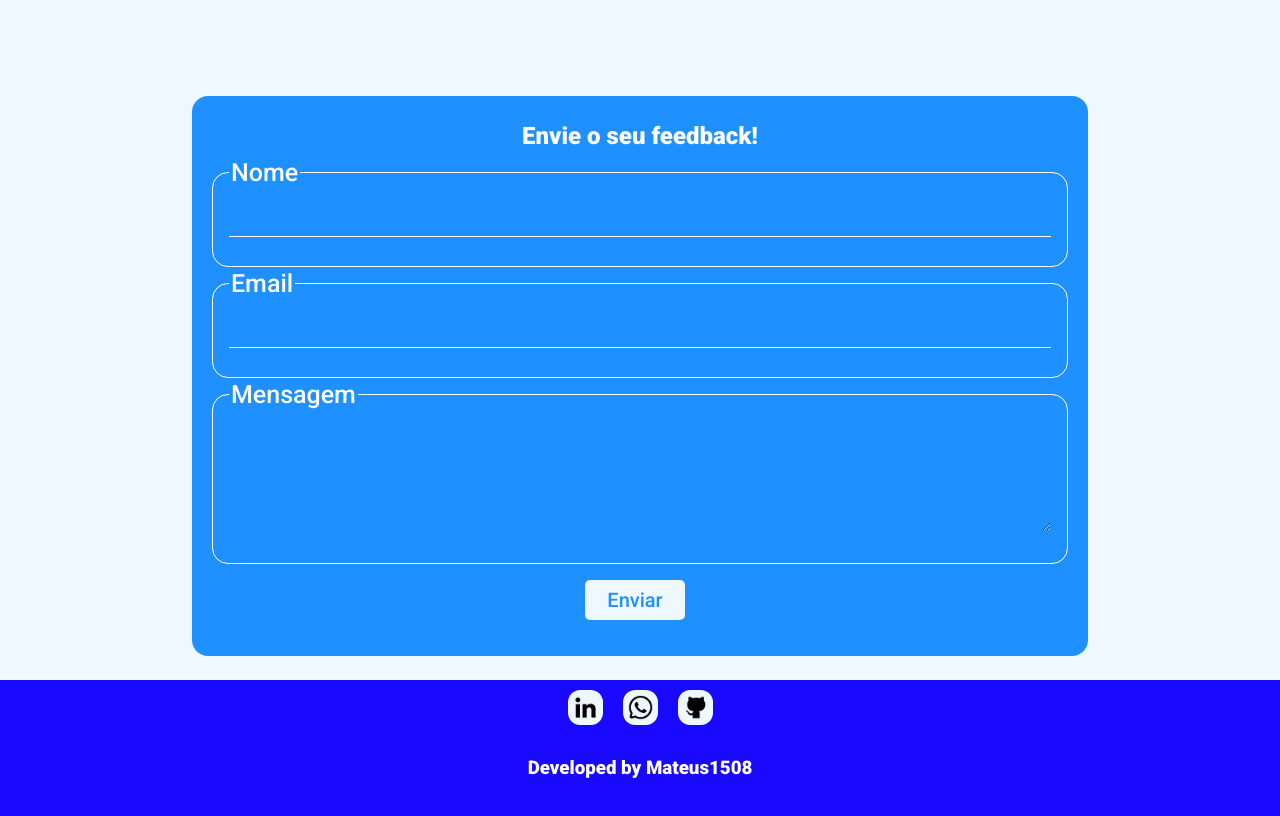
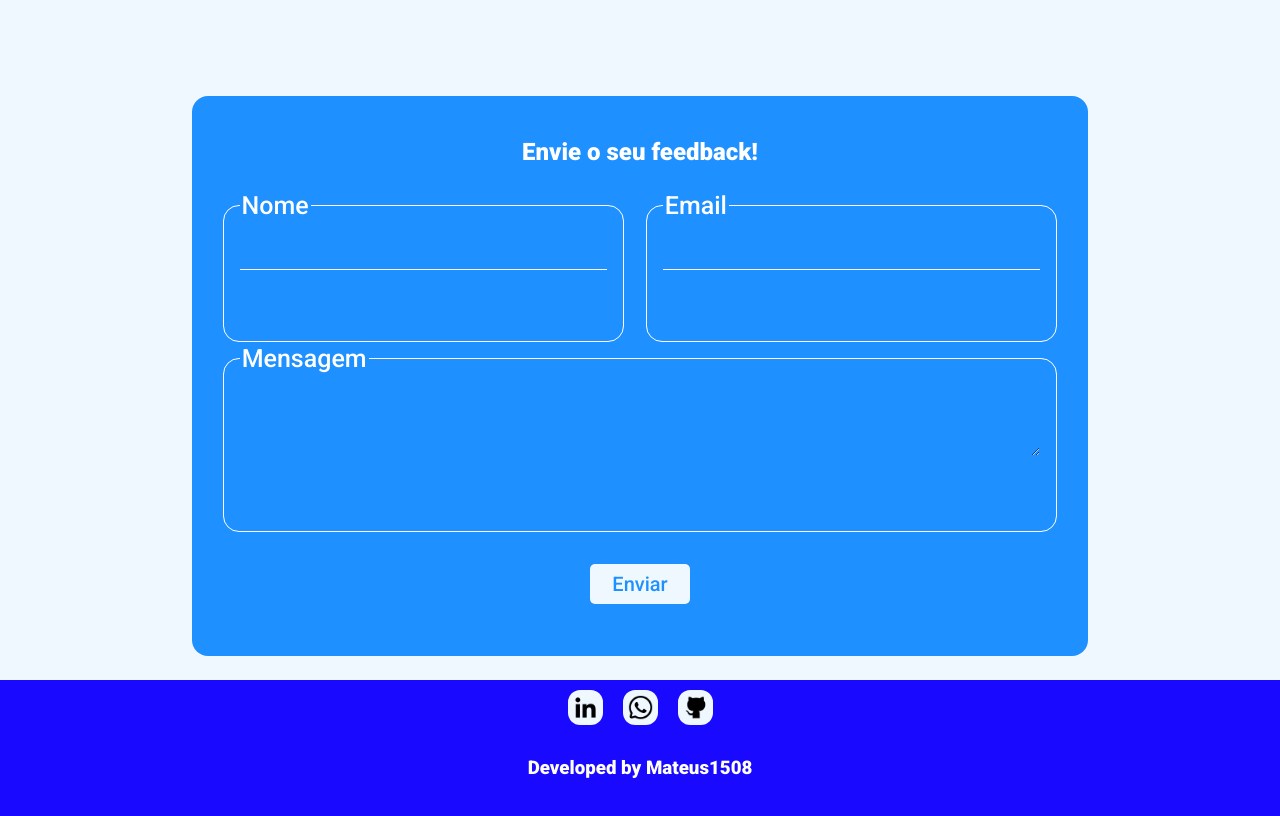
Before and after one commit to Mateus1508/My-Portfolio, a React (Vite) app: page / in a window 1280 px wide. Shown: the part 3140-3956 px from the top of the page. Built offline with nearby package versions, Linux system fonts and the light colour scheme.

Commit message:
component-contact-done

```diff
--- a/src/Components/Contact/Contact.jsx
+++ b/src/Components/Contact/Contact.jsx
@@ -1,4 +1,4 @@
-import React, {useRef, useState} from 'react';
+import React, {useRef, useEffect, useState} from 'react';
 import emailjs from '@emailjs/browser';
 
 import { ContactContainer, Footer } from './contactStyle';
@@ -19,47 +19,78 @@ const Contact = () => {
       e.target.reset();
     }
 
-    const [validateEmail, setValidateEmail] = useState(false);
-    const [validateMessage, setValidateMessage] = useState();
+    const initialValues = { email: "", message: "" };
+    const [formValues, setFormValues] = useState(initialValues);
+    const [formErrors, setFormErrors] = useState({});
+    const [isSubmit, setIsSubmit] = useState(false);
 
-    function handleEmail () {
-      setValidateEmail(!email.includes('@'))
-    }
+    const handleChanges = (e) => {
+      const { name, value } = e.target;
+      setFormValues({ ...formValues, [name]: value });
+    };
 
-    function EmailContent () {
-      return <span color="red">Email inválido!</span>
-    }
+    const handleSubmit = (e) => {
+      e.preventDefault();
+      setFormErrors(validate(formValues));
+      setIsSubmit(true);
+    };
 
-    function handleMessage () {
-      setValidateMessage(!message.length() < 10)
-    }
+    useEffect(() => {
+      console.log(formErrors);
+      if (Object.keys(formErrors).length === 0 && isSubmit) {
+        console.log(formValues);
+      }
+    }, [formErrors]);
 
-    function MessageContent () {
-      return <span color="red">A mensagem deve possuir no mínimo 10 caracteres! </span>
-    }
-
-
+    const validate = (values) => {
+      const errors = {};
+      if (!values.email) {
+        errors.email = "O email não pode estar vazio!";
+      } else if (!values.email.includes("@", ".")) {
+        errors.email = "Formato do e-mail não aceito!";
+      }
+      if (!values.message) {
+        errors.message = "É necessário por uma mensagem!";
+      } else if (values.message.length <= 10) {
+        errors.message = "A mensagem deve ter ao menos 10 caracteres!";
+      }
+      return errors;
+    };
 
   return (
     <ContactContainer id="Contact">
 
       <form ref={form} onSubmit={sendEmail}>
-          <h2 >Envie o seu feedback!</h2>
-          <fieldset>
+          <h2 className="title" >Envie o seu feedback!</h2>
+          <fieldset className="name">
             <legend>Nome</legend>
-            <input type="text" name="name" maxlength="30"  required/>
+            <input type="text"
+            name="name"
+            maxlength="30"
+            />
           </fieldset>
-          <fieldset>
+          <fieldset  className="email">
             <legend>Email</legend>
-            <input type="email" name="email" maxlength="45"required/>
-            {validateEmail && <EmailContent/>}
+            <input type="email"
+            name="email"
+            maxlength="45"
+            onChange={handleChanges}
+            value={formValues.email}
+            />
+            <span>{formErrors.email}</span>
           </fieldset>
-          <fieldset>
+          <fieldset className="message">
             <legend>Mensagem</legend>
-            <textarea name="message" onFocusOut={handleMessage} rows="4" maxlength="700" wrap="hard" required/>
-            {validateMessage && <MessageContent/>}
+            <textarea name="message"
+            onChange={handleChanges}
+            rows="3"
+            maxlength="700"
+            wrap="hard"
+            value={formValues.message}
+            />
+            <span>{formErrors.message}</span>
           </fieldset>
-          <button type="submit" onClick={handleEmail}>Enviar</button>
+          <button className="btn"type="submit" onClick={handleSubmit}>Enviar</button>
       </form>
       <Footer>
       <div>
--- a/src/Components/Contact/contactStyle.js
+++ b/src/Components/Contact/contactStyle.js
@@ -9,12 +9,26 @@ export const ContactContainer = styled.div`
   height: 100vh;
   justify-items: center;
   width: 100vw;
+
   form{
     grid-area: content;
     background-color: #1E90FF;
     width: 70vw;
     align-items: center;
     display: grid;
+    grid-template-areas:
+    "title title"
+    "name email"
+    "message message"
+    "btn btn";
+    @media (max-width: 800px) {
+    grid-template-areas:
+    "title title"
+    "name name"
+    "email email"
+    "message message"
+    "btn btn";
+    }
     justify-items: center;
     border-radius: 1rem;
     padding: 20px;
@@ -23,14 +37,16 @@ export const ContactContainer = styled.div`
     color: #fff;
     h2 {
       background-color: transparent;
+      justify-items: center;
+      text-align: center;
     }
     fieldset{
-        border: 1px solid #fff;
-        border-radius: 1rem;
-        padding: 0 1rem 1rem 1rem;
-        background-color: transparent;
-        width: 100%;
-        height: 100%;
+      border: 1px solid #fff;
+      border-radius: 1rem;
+      padding: 0 1rem 1rem 1rem;
+      background-color: transparent;
+      height: 100%;
+      margin: 5px;
       legend{
           background-color: #1E90FF;
           color: #fff;
@@ -40,13 +56,20 @@ export const ContactContainer = styled.div`
           padding: 2px;
       }
       }
+      span{
+        color: #f15;
+        background: transparent;
+        margin: 5px;
+        font-weight: bold;
+      }
         }
         textarea {
-          font-size: 20px;
+          font-size: 16px;
           outline: none;
           background-color: transparent;
           color: #fff;
           width: 100%;
+          overflow-y: hidden;
 
         }
             input{
@@ -56,10 +79,29 @@ export const ContactContainer = styled.div`
               border-bottom: 1px solid #fff;
               align-items: center;
               text-align: center;
-              font-size: 20px;
+              font-size: 16px;
               height: 1.5rem;
               outline: none;
               width: 100%;
+            }
+            .name{
+              grid-area: name;
+              width: 95%;
+            }
+            .email{
+              grid-area: email;
+              width: 95%;
+            }
+            .title{
+              grid-area: title;
+              text-align: center;
+            }
+            .message{
+              grid-area: message;
+              width: 97.5%;
+            }
+            .btn{
+              grid-area: btn;
             }
             button{
               font-size: 20px;
@@ -67,7 +109,9 @@ export const ContactContainer = styled.div`
               width: 100px;
               height: 5vh;
               border-radius: 5px;
-              margin: 10px 10px 10px 0;
+              margin: 10px;
+              justify-content: center;
+
             cursor: pointer;
             color: #1E90FF;
             &:hover{
@@ -119,8 +163,4 @@ export const Footer = styled.footer`
               margin: 2px 0 10px 0;
             }
 
-@media screen and (min-width: 540px) {
-}
-
-
 `
```
Also changed, not shown: 1 other file (tests, documents, lock files or other folders).
